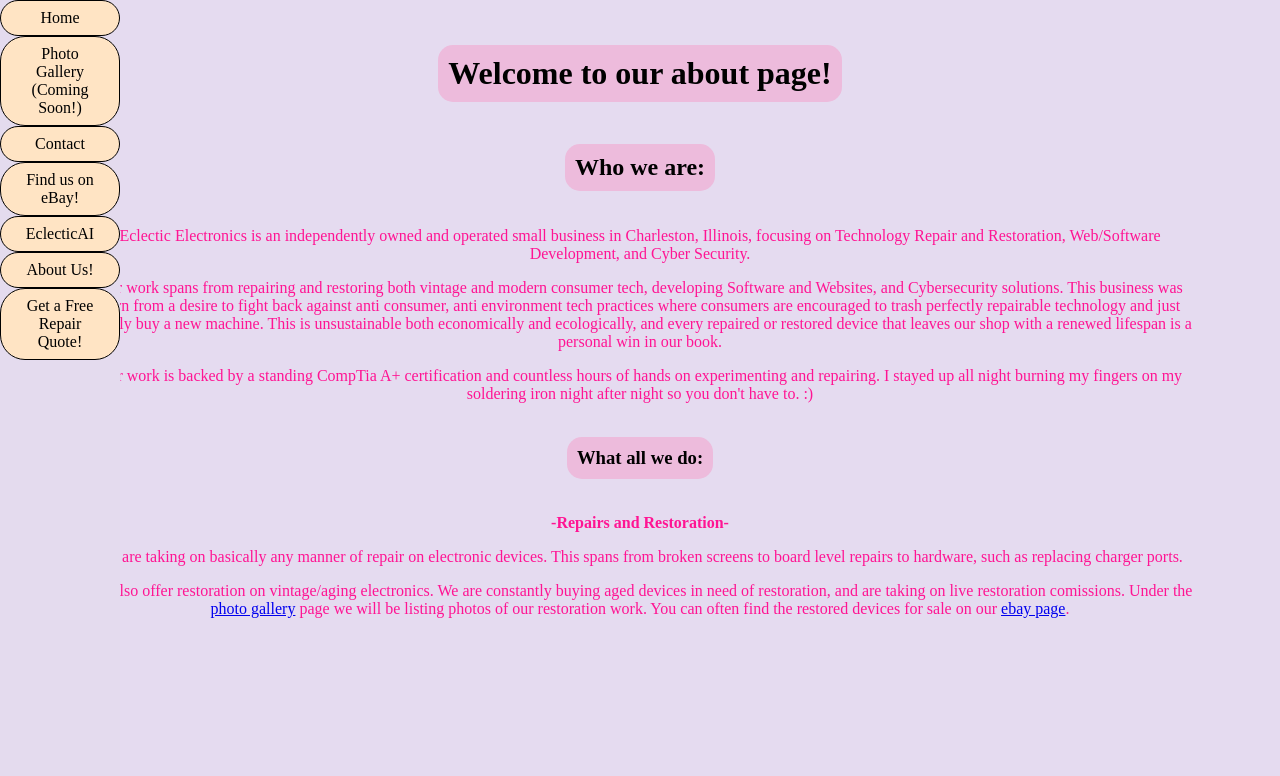
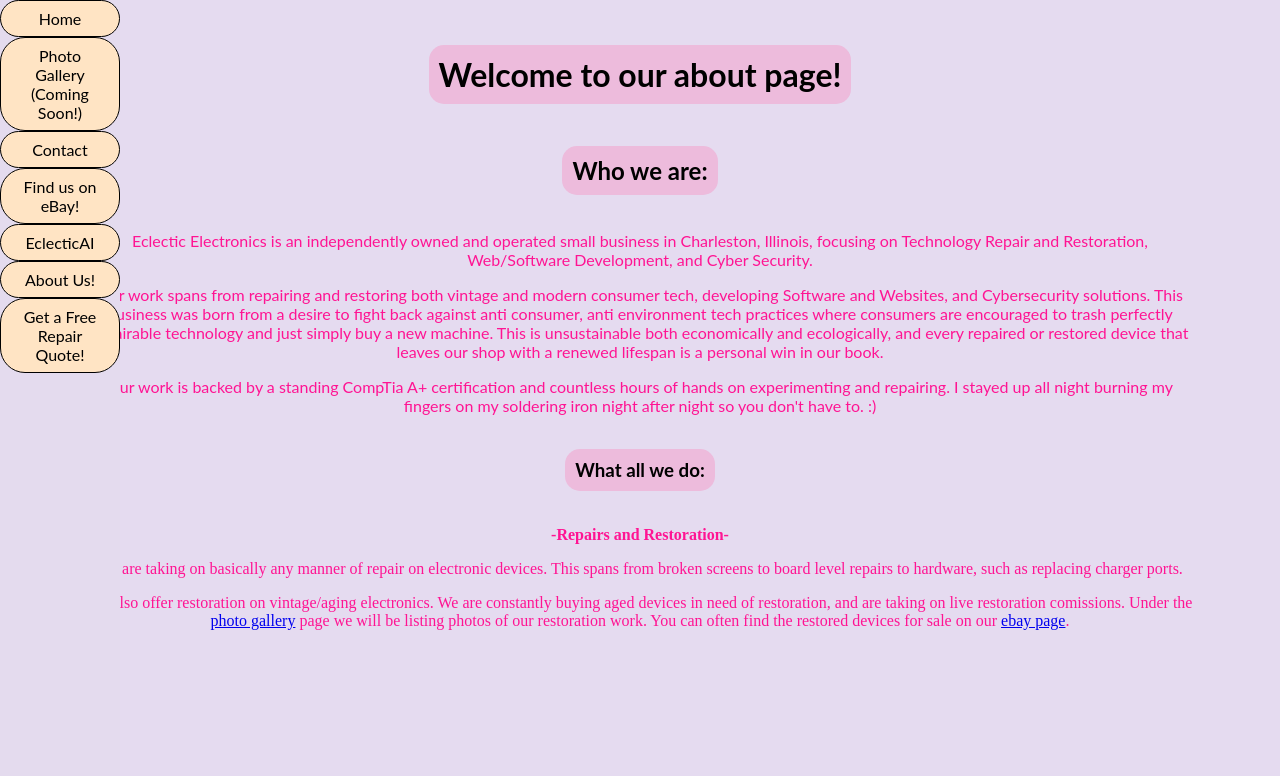
Before and after one commit to stlynnxx/EclecticElectronics, a Flask app: page /about in a window 1280 px wide. Shown: the part 24-800 px from the top of the page. Run offline with Flask 3, Linux system fonts and the light colour scheme.

Commit message:
Font work

```diff
--- a/static/main.css
+++ b/static/main.css
@@ -10,6 +10,7 @@ left: 0;
 right: 0;
 overflow: hidden;
 position: fixed;
+font-family: "Lato", sans-serif;
 
 
 
@@ -26,9 +27,18 @@ background-color:  rgb(228,219,238);
 
 /* This is the mobile nav bar */
 .mobile-nav { display: none; }
+.div_one {
+        font-family: "Lato", sans-serif;
+    }
+
 
 @media (max-width: 768px) {
+
+    .summary {
+        font-family: "Lato", sans-serif;
+    }
     .mobile-div-1 {
+        font-family: "Lato", sans-serif;
 
 
         background-color: rgb(228,219,238);
@@ -68,7 +78,7 @@ background-color:  rgb(228,219,238);
         background: bisque;
         border-radius: 10px;
         overflow: hidden;
-    } 65
+    }
 
     .mobile-menu a {
         display: block;
@@ -78,6 +88,10 @@ background-color:  rgb(228,219,238);
 }
 
 .title {
+    font-family: "Lato", sans-serif;
+
+    font-kerning: auto;
+
     text-align: center;
     text-box: auto;
     text-decoration-style: solid;
@@ -166,6 +180,7 @@ p {
 .mobile-footer {display: none}
 
 .desktop-footer {
+    font-family: "Lato", sans-serif;
     text-align: center;
     background-color: bisque;
     height: 170px;
@@ -180,6 +195,7 @@ p {
     .desktop-footer {display: none}
     .mobile-footer {display: block}
     .mobile-foot {
+        font-family: "Lato", sans-serif;
         text-align: center;
         text-box: auto;
         display: inline-grid;
--- a/templates/about.html
+++ b/templates/about.html
@@ -9,7 +9,7 @@
 <body>
  <!--mobile nav-->
     <details class="mobile-nav">
-        <summary>Navigation</summary>
+        <summary class="div_one">Navigation</summary>
 
     <nav class="mobile-menu">
         <div class="mobile-div-1">
@@ -47,12 +47,13 @@
 <h1 class="title">Welcome to our about page!</h1>
 <div>
     <h2 class="title">Who we are:</h2>
-    <p class="mobile-para">
+    <div class="div_one">
+    <p>
         Eclectic Electronics is an independently owned and operated small business in
         Charleston, Illinois, focusing on Technology Repair and Restoration,
         Web/Software Development, and Cyber Security.</p>
 
-        <p class="mobile-para">Our work spans from repairing and restoring both vintage and modern consumer tech,
+        <p>Our work spans from repairing and restoring both vintage and modern consumer tech,
         developing Software and Websites, and Cybersecurity solutions. This business was born
         from a desire to fight back against anti consumer, anti environment tech practices
         where consumers are encouraged to trash perfectly repairable technology and just simply
@@ -60,10 +61,10 @@
         repaired or restored device that leaves our shop with a renewed lifespan is a personal
             win in our book.</p>
 
-        <p class="mobile-para">Our work is backed by a standing CompTia A+ certification and countless hours of hands
+        <p>Our work is backed by a standing CompTia A+ certification and countless hours of hands
         on experimenting and repairing. I stayed up all night burning my fingers on my soldering
             iron night after night so you don't have to. :)</p>
-
+    </div>
 
 
 
```
Also changed, not shown: templates/home.html (+4 -3 lines).
